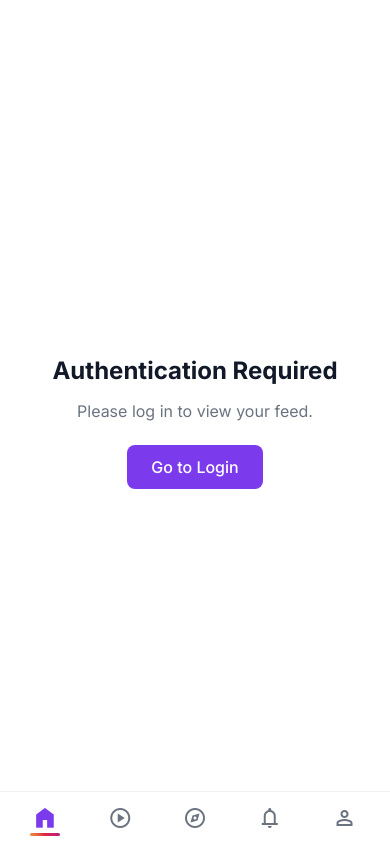
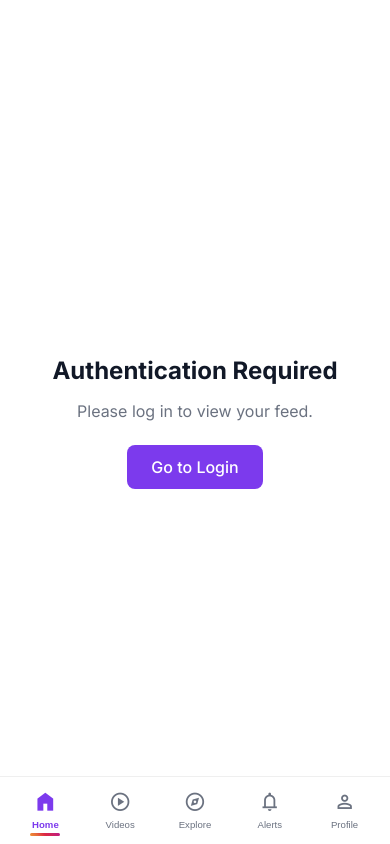
Before and after one commit to frameflowproject/frameflowProject, a React (Vite) app: page /videos in a window 390 px wide. Both pictures are taken after a click on the button "Continue with Google". Built offline with nearby package versions, Linux system fonts and the light colour scheme.

Commit message:
mobile view touch not work

```diff
--- a/src/components/BottomNav.jsx
+++ b/src/components/BottomNav.jsx
@@ -7,11 +7,11 @@ const BottomNav = () => {
   const { unreadCount } = useNotifications();
 
   const navItems = [
-    { path: "/home", icon: "home" },
-    { path: "/videos", icon: "play_circle" },
-    { path: "/explore", icon: "explore" },
-    { path: "/notifications", icon: "notifications", badge: unreadCount },
-    { path: "/profile", icon: "person" },
+    { path: "/home", icon: "home", label: "Home" },
+    { path: "/videos", icon: "play_circle", label: "Videos" },
+    { path: "/explore", icon: "explore", label: "Explore" },
+    { path: "/notifications", icon: "notifications", label: "Alerts", badge: unreadCount },
+    { path: "/profile", icon: "person", label: "Profile" },
   ];
 
   return (
@@ -33,25 +33,35 @@ const BottomNav = () => {
                 style={{
                   fontVariationSettings: isActive ? "'FILL' 1" : "'FILL' 0",
                   transition: "all 0.3s cubic-bezier(0.4, 0, 0.2, 1)",
-                  fontSize: "1.5rem",
+                  fontSize: "1.4rem",
                 }}
               >
                 {item.icon}
+              </span>
+              <span
+                style={{
+                  fontSize: "0.6rem",
+                  fontWeight: isActive ? "600" : "500",
+                  marginTop: "2px",
+                  color: isActive ? "var(--primary)" : "var(--text-secondary)",
+                }}
+              >
+                {item.label}
               </span>
               {item.badge > 0 && (
                 <span
                   style={{
                     position: "absolute",
-                    top: "4px",
-                    right: "12px",
-                    minWidth: "18px",
-                    height: "18px",
-                    padding: "0 5px",
+                    top: "2px",
+                    right: "8px",
+                    minWidth: "16px",
+                    height: "16px",
+                    padding: "0 4px",
                     background: "linear-gradient(135deg, #ef4444, #f97316)",
                     color: "white",
-                    fontSize: "0.65rem",
+                    fontSize: "0.6rem",
                     fontWeight: "700",
-                    borderRadius: "9px",
+                    borderRadius: "8px",
                     display: "flex",
                     alignItems: "center",
                     justifyContent: "center",
--- a/src/components/VideoFeed.jsx
+++ b/src/components/VideoFeed.jsx
@@ -85,9 +85,11 @@ const VideoFeed = () => {
   // Touch swipe handling for mobile
   const [touchStart, setTouchStart] = useState(null);
   const [touchEnd, setTouchEnd] = useState(null);
+  const [isSwiping, setIsSwiping] = useState(false);
   const minSwipeDistance = 50;
 
   const onTouchStart = (e) => {
+    if (isSwiping) return;
     setTouchEnd(null);
     setTouchStart(e.targetTouches[0].clientY);
   };
@@ -97,15 +99,29 @@ const VideoFeed = () => {
   };
 
   const onTouchEnd = () => {
-    if (!touchStart || !touchEnd) return;
+    if (!touchStart || !touchEnd || isSwiping) return;
+
     const distance = touchStart - touchEnd;
     const isSwipeUp = distance > minSwipeDistance;
     const isSwipeDown = distance < -minSwipeDistance;
 
-    if (isSwipeUp) {
-      handleNext();
-    } else if (isSwipeDown) {
-      handlePrevious();
+    if (isSwipeUp || isSwipeDown) {
+      setIsSwiping(true);
+
+      if (isSwipeUp) {
+        // Swipe up = next video
+        handleNext();
+      } else if (isSwipeDown) {
+        // Swipe down = previous video
+        handlePrevious();
+      }
+
+      // Debounce: wait before allowing next swipe
+      setTimeout(() => {
+        setIsSwiping(false);
+        setTouchStart(null);
+        setTouchEnd(null);
+      }, 400);
     }
   };
 
```
